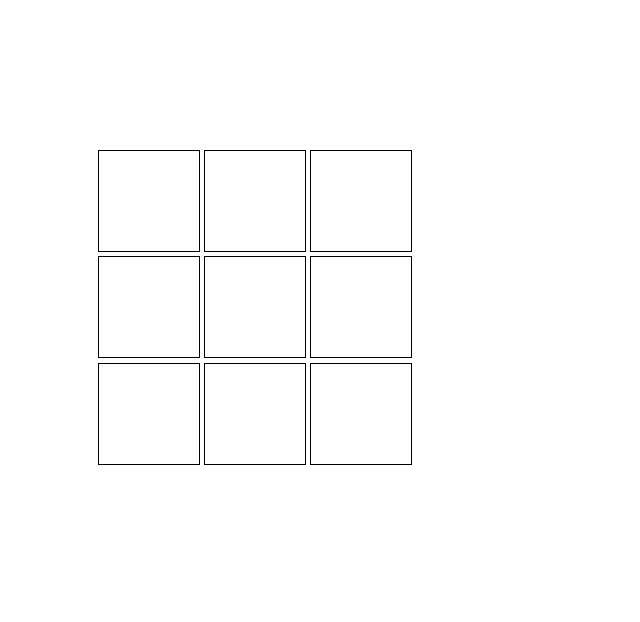
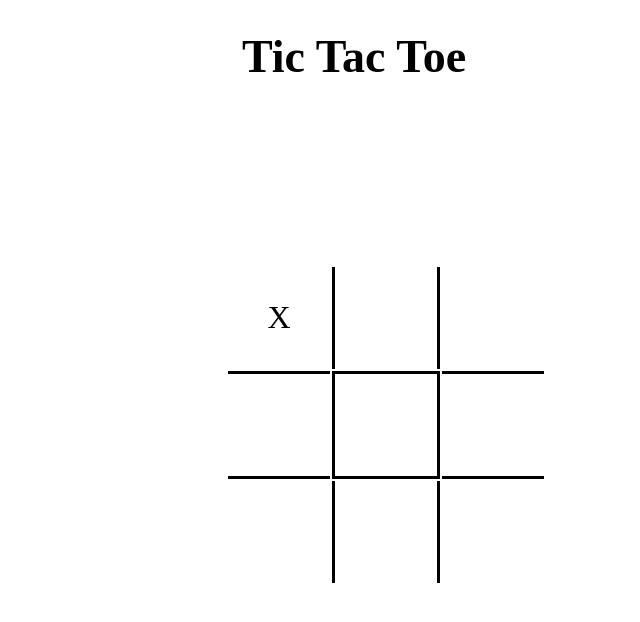
Before and after one commit to deepbsd/tictactoe, a plain HTML site: page index.html in a window 1280 px wide. Shown: the whole page, without its empty margins (286-926 px from the left). Drawn offline with nearby package versions, Linux system fonts and the light colour scheme.

Commit message:
changed to table layout, altered styles to accommodate

```diff
--- a/index.html
+++ b/index.html
@@ -2,7 +2,7 @@
 <html lang="en">
 <head>
     <meta charset="UTF-8">
-    <title></title>
+    <title>tic tac toe</title>
     <link rel="stylesheet" href="https://cdnjs.cloudflare.com/ajax/libs/normalize/8.0.0/normalize.css">
     <link rel="stylesheet" href="style.css">
     <script src="jquery-3.3.1.min.js"></script>
@@ -10,16 +10,44 @@
 <body>
    <div class="y-wrap">
 
+     <h1>Tic Tac Toe</h1>
+
      <div class="gamewrap">
 
-       <div class="row row1"></div> <div class="row row1"></div> <div class="row row1"></div><br/>
-       <div class="row row2"></div> <div class="row row2"></div> <div class="row row2"></div><br/>
-       <div class="row row3"></div> <div class="row row3"></div> <div class="row row3"></div><br/>
+       <div class="gameinfo"></div>
 
-     </div>
+       <div class="cellwrap">
 
-   </div>
+        <table>
+          <tr>
+            <td id="1">X</td>
+            <td id="2" class="vert"></td>
+            <td id="3"></td>
+          </tr>
+          <tr>
+            <td id="4" class="horiz"></td>
+            <td id="5" class="vert horiz"></td>
+            <td id="6" class="horiz"></td>
+          </tr>
+          <tr>
+            <td id="7"></td>
+            <td id="8" class="vert"></td>
+            <td id="9"></td>
+          </tr>
+        </table>
+
+
+       </div>  <!-- cellwrap -->
+     </div>  <!-- gamewrap -->
+
+   </div>  <!-- y-wrap -->
 
    <script src="main.js"></script>
 </body>
 </html>
+
+
+           <!-- <div id="1"  class="cell row1 col1"></div> <div id="2" class="cell row1 col2"></div> <div id="3" class="cell row1 col3"></div><br/>
+           <div id="4" class="cell row2 col1"></div> <div id="5" class="cell row2 col2"></div> <div id="6" class="cell row2 col3"></div><br/>
+           <div id="7" class="cell row3 col1"></div> <div id="8" class="cell row3 col2"></div> <div id="9" class="cell row3 col3"></div><br/>
+           -->
--- a/style.css
+++ b/style.css
@@ -1,18 +1,36 @@
-.row {
-  border: 1px solid black;
-  display: inline-block;
+h1 {
+    font-family: Monaco sans-serif;
+    font-size: 46px;
+    text-align: center;
+}
+
+td {
+  font-size: 2em;
   height: 100px;
   width: 100px;
+  text-align: center
+}
+
+.vert {
+  border-left: 3px solid black;
+  border-right: 3px solid black;
+}
+
+.horiz {
+  border-top: 3px solid black;
+  border-bottom: 3px solid black;
 }
 
 .y-wrap {
+}
+
+.gamewrap {
     height: 500px;
     position: relative;
 }
 
-.gamewrap {
+.cellwrap {
     position: absolute;
     top: 30%;
-    left: 30%;
-
+    left: 40%;
 }
```
Also changed, not shown: 1 other file.
